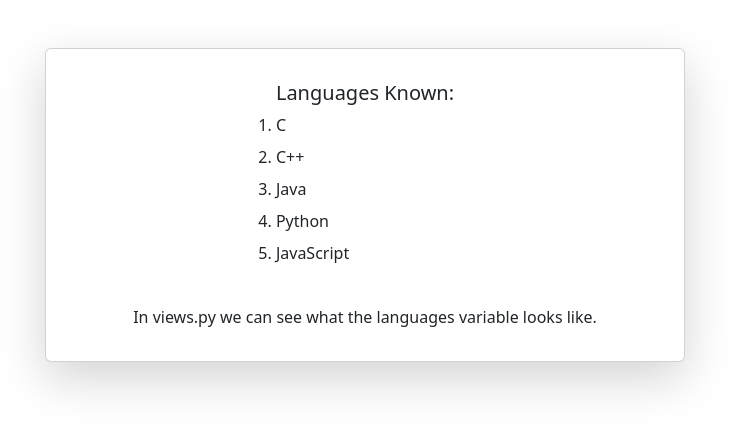
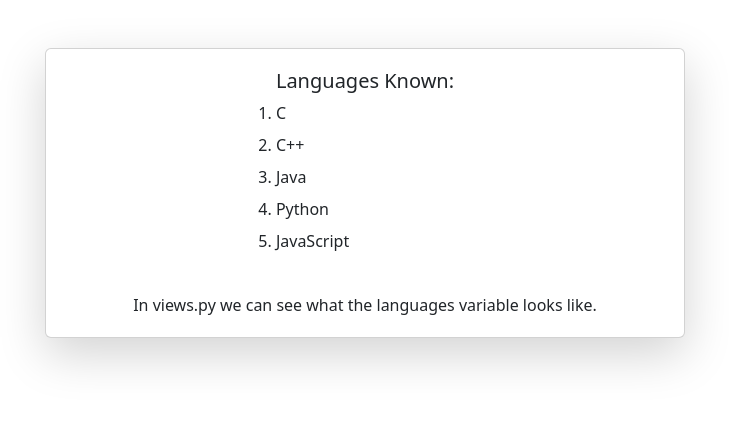
Before and after one commit to Tanushree227/Django_Practise, a Django app: page /testing/ in a window 1280 px wide. Shown: the top 430 px of the page, without its empty margins (275-1004 px from the left). Run offline with Django 3.2, Linux system fonts and the light colour scheme.

Commit message:
document formatted

```diff
--- a/hakuna_/templates/template.html
+++ b/hakuna_/templates/template.html
@@ -1,7 +1,7 @@
 <html lang="en">
   <head>
-    <meta charset="UTF-8">
-    <meta name="viewport" content="width=device-width, initial-scale=1.0">
+    <meta charset="UTF-8" />
+    <meta name="viewport" content="width=device-width, initial-scale=1.0" />
     <title>Testing</title>
     <link
       href="https://cdn.jsdelivr.net/npm/bootstrap@5.3.3/dist/css/bootstrap.min.css"
@@ -11,20 +11,25 @@
     />
   </head>
   <body>
-    <div class="card shadow-lg w-50 mx-auto mt-5 p-3 d-flex justify-content-center align-items-center">
+    <div class="card shadow-lg w-50 mx-auto mt-5 p-1 d-flex justify-content-center align-items-center">
       <ol class="card-body">
         <h5 class="card-heading">Languages Known:</h5>
         {% for x in languages %}
             <li class="card-title">{{ x }}</li>
         {% endfor %}
       </ol>
-
       <p>In views.py we can see what the languages variable looks like.</p>
     </div>
 
-
-
-    <script src="https://cdn.jsdelivr.net/npm/@popperjs/core@2.11.8/dist/umd/popper.min.js" integrity="sha384-I7E8VVD/ismYTF4hNIPjVp/Zjvgyol6VFvRkX/vR+Vc4jQkC+hVqc2pM8ODewa9r" crossorigin="anonymous"></script>
-    <script src="https://cdn.jsdelivr.net/npm/bootstrap@5.3.3/dist/js/bootstrap.min.js" integrity="sha384-0pUGZvbkm6XF6gxjEnlmuGrJXVbNuzT9qBBavbLwCsOGabYfZo0T0to5eqruptLy" crossorigin="anonymous"></script>
+    <script
+      src="https://cdn.jsdelivr.net/npm/@popperjs/core@2.11.8/dist/umd/popper.min.js"
+      integrity="sha384-I7E8VVD/ismYTF4hNIPjVp/Zjvgyol6VFvRkX/vR+Vc4jQkC+hVqc2pM8ODewa9r"
+      crossorigin="anonymous"
+    ></script>
+    <script
+      src="https://cdn.jsdelivr.net/npm/bootstrap@5.3.3/dist/js/bootstrap.min.js"
+      integrity="sha384-0pUGZvbkm6XF6gxjEnlmuGrJXVbNuzT9qBBavbLwCsOGabYfZo0T0to5eqruptLy"
+      crossorigin="anonymous"
+    ></script>
   </body>
 </html>
```
Lines whose indentation alone changed are shown as unchanged.
